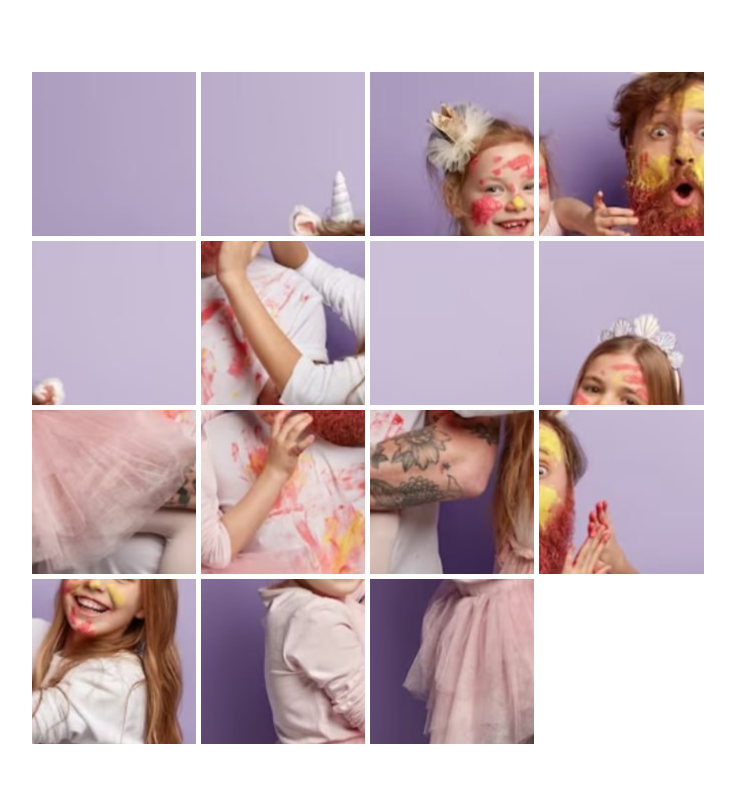
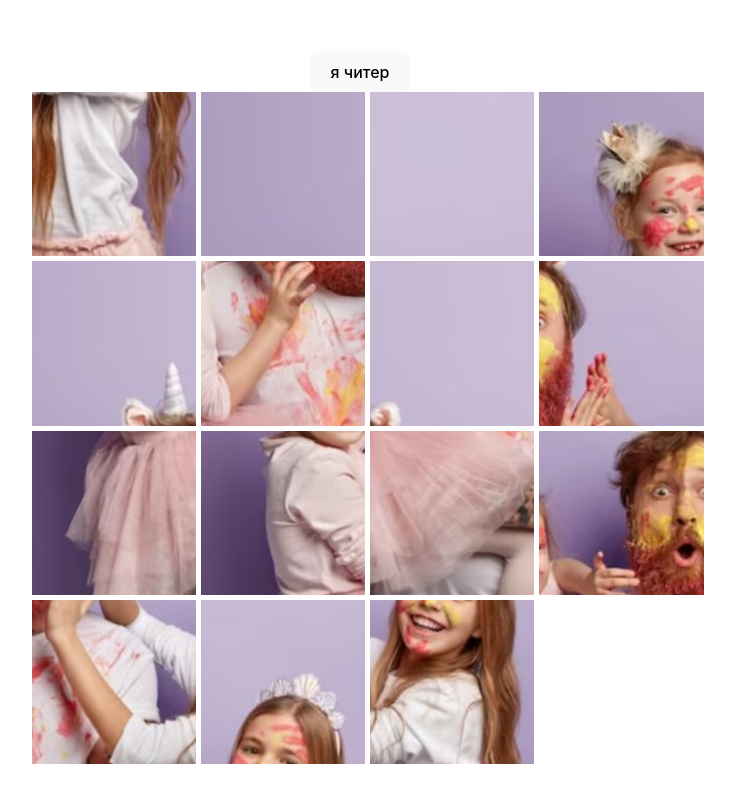
Before and after one commit to hackathon-team-44/Slider_game, a React (Vite) app: page / in a window 1280 px wide. Shown: the whole page, without its empty margins (280-1015 px from the left). Built offline with nearby package versions, Linux system fonts and the light colour scheme.

Commit message:
feat(board): добавил функционал игры

```diff
--- a/src/components/puzzle-board/puzzle-board.jsx
+++ b/src/components/puzzle-board/puzzle-board.jsx
@@ -5,38 +5,137 @@ import boardStyles from './puzzle-board.module.css';
 const PuzzleBoard = () => {
   const [tiles, setTiles] = useState([]);
 
+  const imageSize = 657;
+  const gridSize = 4;
+
   useEffect(() => {
     setTiles(generateRandomBoard());
   }, []);
 
   const generateRandomBoard = () => {
     let tempTiles;
+
     do {
       tempTiles = [...Array(15).keys()].sort(() => Math.random() - 0.5);
-      tempTiles.push(null); // Для пустого места
+      tempTiles.push(null);
     } while (!isSolvable(tempTiles));
+
     return tempTiles;
   };
 
   const isSolvable = (tempTiles) => {
     let inversions = 0;
+
     for (let i = 0; i < tempTiles.length - 1; i++) {
       for (let j = i + 1; j < tempTiles.length; j++) {
         if (tempTiles[i] !== null && tempTiles[j] !== null && tempTiles[i] > tempTiles[j]) inversions++;
       }
     }
+
     return inversions % 2 === 0;
   };
 
-  const imageSize = 657;
-  const gridSize = 4;
+  const getRowCol = (index, gridSize) => {
+    return {
+      row: Math.floor(index / gridSize),
+      col: index % gridSize,
+    };
+  };
+
+  const getMovableDirections = (tileIndex) => {
+    const emptyIndex = tiles.indexOf(null);
+
+    const { row: tileRow, col: tileCol } = getRowCol(tileIndex, gridSize);
+    const { row: emptyRow, col: emptyCol } = getRowCol(emptyIndex, gridSize);
+
+    let directions = [];
+
+    if (tileRow === emptyRow) {
+      if (tileCol - 1 === emptyCol) directions.push('right');
+      if (tileCol + 1 === emptyCol) directions.push('left');
+    }
+
+    if (tileCol === emptyCol) {
+      if (tileRow - 1 === emptyRow) directions.push('down');
+      if (tileRow + 1 === emptyRow) directions.push('up');
+    }
+
+    return directions;
+  };
+
+  const isGameWon = (tiles) => {
+    for (let i = 0; i < tiles.length - 1; i++) {
+      if (tiles[i] !== i + 1) {
+        return false;
+      }
+    }
+    return true;
+  };
+
+  const setWinningState = () => {
+    const winningTiles = Array.from({ length: gridSize * gridSize - 1 }, (_, i) => i + 1);
+    winningTiles.push(null);
+    setTiles(winningTiles);
+  };
+
+  const moveTile = (tileIndex, direction) => {
+    const emptyIndex = tiles.indexOf(null);
+
+    const { row: tileRow, col: tileCol } = getRowCol(tileIndex, gridSize);
+    const { row: emptyRow, col: emptyCol } = getRowCol(emptyIndex, gridSize);
+
+    let targetIndex = -1;
+
+    switch (direction) {
+      case 'up':
+        if (tileRow + 1 === emptyRow && tileCol === emptyCol) {
+          targetIndex = emptyIndex;
+        }
+        break;
+      case 'down':
+        if (tileRow - 1 === emptyRow && tileCol === emptyCol) {
+          targetIndex = emptyIndex;
+        }
+        break;
+      case 'left':
+        if (tileRow === emptyRow && tileCol + 1 === emptyCol) {
+          targetIndex = emptyIndex;
+        }
+        break;
+      case 'right':
+        if (tileRow === emptyRow && tileCol - 1 === emptyCol) {
+          targetIndex = emptyIndex;
+        }
+        break;
+      default:
+        break;
+    }
+
+    if (targetIndex !== -1) {
+      const newTiles = [...tiles];
+      [newTiles[targetIndex], newTiles[tileIndex]] = [newTiles[tileIndex], newTiles[targetIndex]];
+
+      setTiles(newTiles);
+
+      if (isGameWon(newTiles)) {
+        console.log("Поздравляем! Вы выиграли."); //TODO: вывести модалку
+      }
+    }
+  };
 
   return (
-    <div className={boardStyles.puzzleBoard}>
-      {tiles.map((tile, index) => (
-        tile !== null ? <PuzzlePiece key={index} value={tile} imageSize={imageSize} gridSize={gridSize} /> : <div key={index}></div>
-      ))}
-    </div>
+    <>
+      <button onClick={setWinningState}>я читер</button>
+      <div className={boardStyles.puzzleBoard}>
+        {tiles.map((tile, index) => (
+          tile !== null ?
+            <PuzzlePiece key={index} value={tile} imageSize={imageSize} gridSize={gridSize}
+              movableDirections={getMovableDirections(index)}
+              onMove={(direction) => moveTile(index, direction)} /> :
+            <div key={index} className={`${boardStyles.puzzlePiece} ${boardStyles.empty}`}></div>
+        ))}
+      </div>
+    </>
   );
 };
 
--- a/src/components/puzzle-piece/puzzle-piece.jsx
+++ b/src/components/puzzle-piece/puzzle-piece.jsx
@@ -1,19 +1,30 @@
 import pieceStyles from './puzzle-piece.module.css';
 import backgroundImage from '../../assets/photo.jpg';
 
-const PuzzlePiece = ({ value, imageSize, gridSize }) => {
+const PuzzlePiece = ({ value, imageSize, gridSize, movableDirections, onMove }) => {
   const size = imageSize / gridSize;
-  const x = value % gridSize;
-  const y = Math.floor(value / gridSize);
+  const x = (value - 1) % gridSize;
+  const y = Math.floor((value - 1) / gridSize);
+
+  const backgroundPosX = -(x * size + x * 5);
+  const backgroundPosY = -(y * size + y * 5);
+
   const style = {
     width: size,
     height: size,
     backgroundImage: `url(${backgroundImage})`,
-    backgroundPosition: `-${x * size}px -${y * size}px`,
-    backgroundSize: `${imageSize}px ${imageSize}px`
+    backgroundPosition: `${backgroundPosX}px ${backgroundPosY}px`,
+    backgroundSize: `${imageSize + (gridSize - 1) * 5}px ${imageSize + (gridSize - 1) * 5}px`
   };
 
-  return <div className={pieceStyles.puzzlePiece} style={style}></div>;
-};
+  return (
+    <div className={pieceStyles.puzzlePiece} style={style}>
+      {movableDirections.includes('up') && <div className={`${pieceStyles.arrow} ${pieceStyles.arrowUp}`} onClick={() => onMove('up')} />}
+      {movableDirections.includes('down') && <div className={`${pieceStyles.arrow} ${pieceStyles.arrowDown}`} onClick={() => onMove('down')} />}
+      {movableDirections.includes('left') && <div className={`${pieceStyles.arrow} ${pieceStyles.arrowLeft}`} onClick={() => onMove('left')} />}
+      {movableDirections.includes('right') && <div className={`${pieceStyles.arrow} ${pieceStyles.arrowRight}`} onClick={() => onMove('right')} />}
+    </div>
+  );
+}
 
 export default PuzzlePiece;
--- a/src/components/puzzle-piece/puzzle-piece.module.css
+++ b/src/components/puzzle-piece/puzzle-piece.module.css
@@ -2,4 +2,71 @@
     width: 164.25px;
     height: 164.25px;
     background-size: 657px 657px;
+    position: relative;
 }
+
+.arrow {
+    position: absolute;
+    cursor: pointer;
+    opacity: 0.75;
+}
+
+.arrowUp,
+.arrowDown,
+.arrowLeft,
+.arrowRight {
+    width: 0;
+    height: 0;
+    border-style: solid;
+    border-color: transparent;
+    border-width: 20px;
+}
+
+.arrowDown {
+    border-bottom-color: white;
+    left: 50%;
+    bottom: calc(100% + 10px);
+    animation: arrow-move-vertical 2s infinite;
+}
+
+.arrowUp {
+    border-top-color: white;
+    left: 50%;
+    top: calc(100% + 10px);
+    animation: arrow-move-vertical 2s infinite;
+}
+
+.arrowRight {
+    border-right-color: white;
+    top: 50%;
+    right: calc(100% + 10px);
+    animation: arrow-move-horizontal 2s infinite;
+}
+
+.arrowLeft {
+    border-left-color: white;
+    top: 50%;
+    left: calc(100% + 10px);
+    animation: arrow-move-horizontal 2s infinite;
+}
+
+@keyframes arrow-move-vertical {
+
+    0%,
+    100% {
+        transform: translateX(-50%);
+    }
+
+}
+
+@keyframes arrow-move-horizontal {
+
+    0%,
+    100% {
+        transform: translateY(-50%);
+    }
+}
+
+.arrow:hover {
+    opacity: 1;
+}
```
Also changed, not shown: 1 other file (tests, documents, lock files or other folders).
